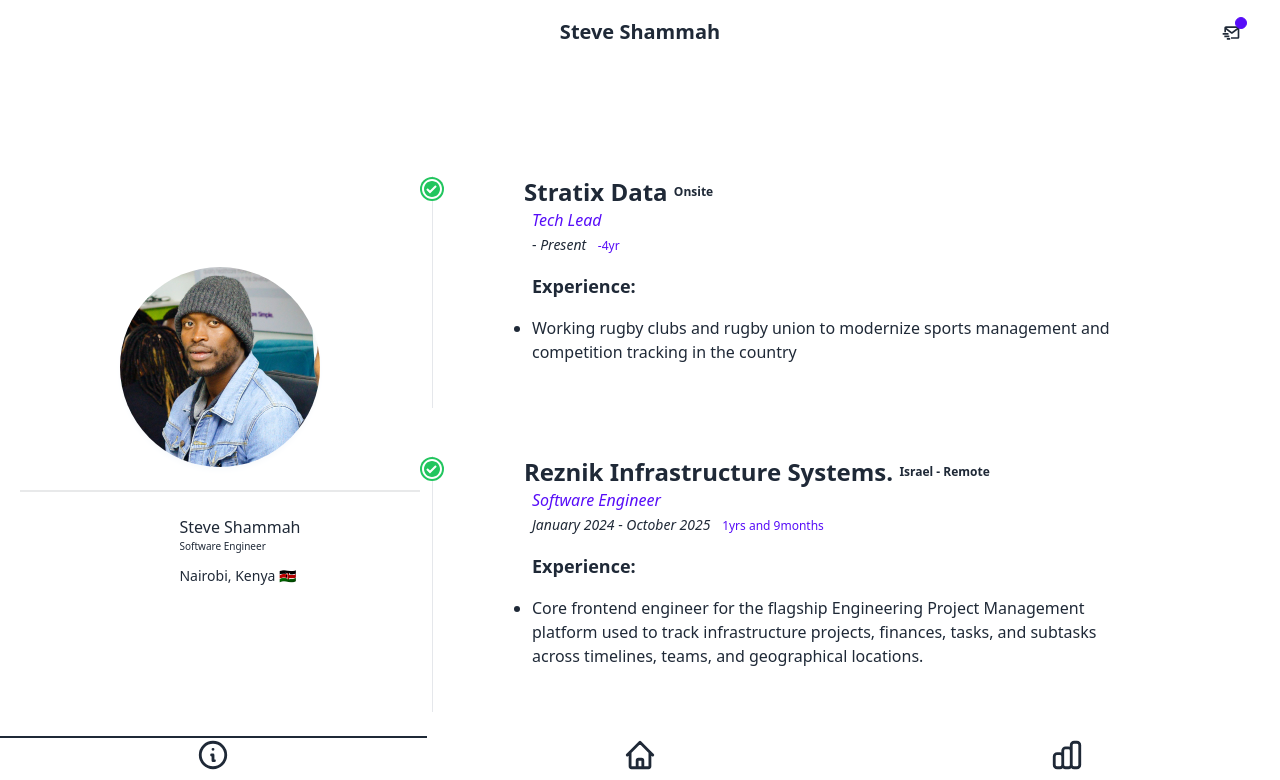
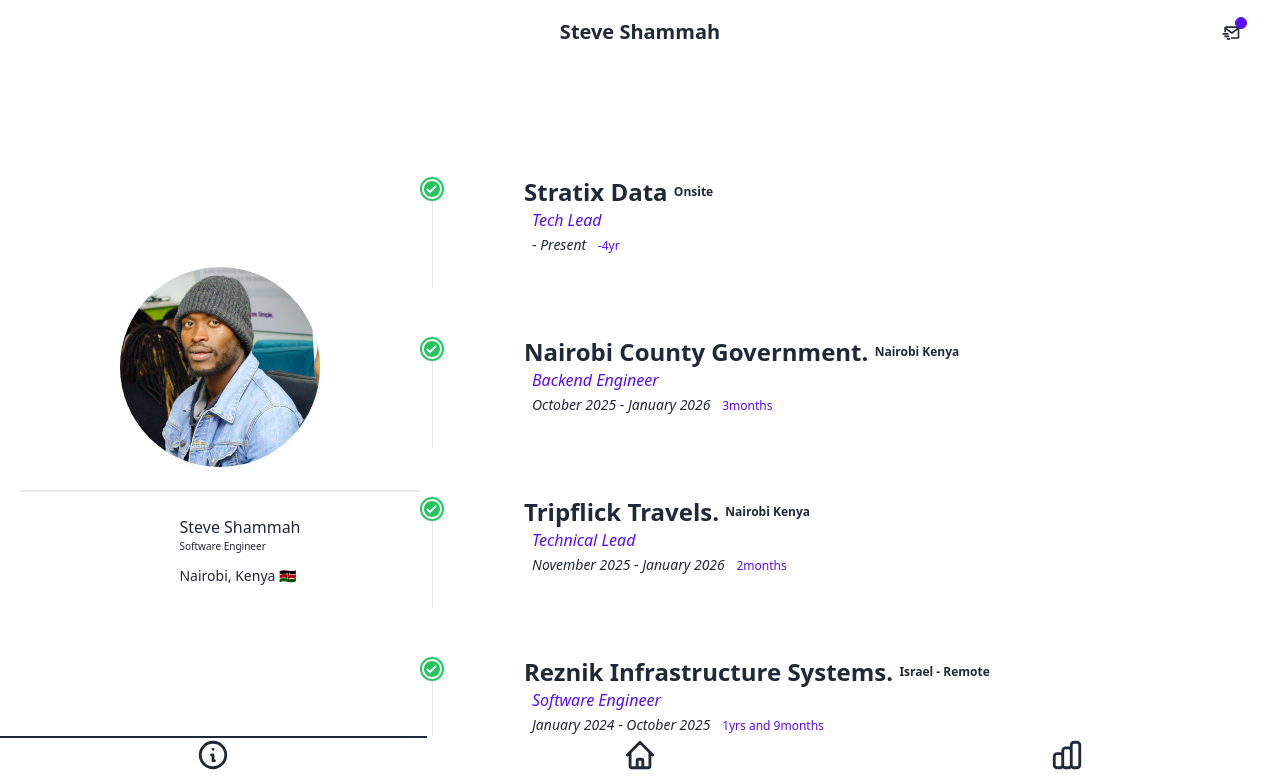
Before and after one commit to steveshammah/my-portfolio, a Next.js app: page /experience in a window 1280 px wide. Shown: the top 780 px of the page. Built offline with nearby package versions, Linux system fonts and the light colour scheme.

Commit message:
chore: updates

```diff
--- a/components/time-lapse.tsx
+++ b/components/time-lapse.tsx
@@ -30,11 +30,11 @@
 
   return (
     <div className="flex lg:ml-[420px] items-center justify-center h-full w-full lg:w-[80%] overflow-y-auto min-h-fit py-28">
-      <div className="flex flex-col overflow-y-auto items-center gap-12 min-h-fit">
+      <div className="flex justify-start flex-col overflow-y-auto items-center gap-12 min-h-fit w-full">
         {jobs?.map((exp: any, index: number) => (
           <div
             key={`${index}`}
-            className="flex-1 relative flex pb-8 last:pb-0
+            className="flex-1 relative flex pb-8 last:pb-0 w-full
             h-auto flex-col items-baseline gap-6 md:flex-row md:gap-12"
           >
             <div className="absolute inset-0 flex w-6 items-center justify-center">
@@ -68,7 +68,7 @@
                           duration(exp.joinDateLong, exp.leaveDateLong)}
                       </small>
                     </div>
-                    <div className="job-description">
+                    {/* <div className="job-description">
                       <h3 className="text-lg font-semibold my-4">
                         Experience:{" "}
                       </h3>
@@ -81,7 +81,7 @@
                           );
                         })}
                       </ul>
-                    </div>
+                    </div> */}
                   </div>
                 </div>
               </div>
--- a/data.tsx
+++ b/data.tsx
@@ -7,6 +7,7 @@
 import nci from "@images/nci.png";
 import stratix from "@images/stratixdata.png";
 import naq from "@images/naq.png";
+import tripflick from "@images/tripflicks.png";
 
 export const jobs = [
   {
@@ -17,9 +18,36 @@
     leaveDateLong: "",
     location: "Onsite",
     role: "Tech Lead",
-    desc: [
-      "Working rugby clubs and rugby union to modernize sports management and competition tracking in the country",
-    ],
+    desc:[]
+    // desc: [
+    //   "Working rugby clubs and rugby union to modernize sports management and competition tracking in the country",
+    // ],
+  },
+   {
+    company: "Nairobi County Government.",
+    joinDate: "October 2025",
+    leaveDate: "January 2026",
+    joinDateLong: "2025-10-01",
+    leaveDateLong: "2026-01-05",
+    location: "Nairobi Kenya",
+    role: "Backend Engineer",
+    desc:[]
+    // desc: [
+    //   "Core frontend engineer for the flagship Engineering Project Management platform used to track infrastructure projects, finances, tasks, and subtasks across timelines, teams, and geographical locations.",
+    // ],
+  },
+     {
+    company: "Tripflick Travels.",
+    joinDate: "November 2025",
+    leaveDate: "January 2026",
+    joinDateLong: "2025-10-15",
+    leaveDateLong: "2026-01-10",
+    location: "Nairobi Kenya",
+    role: "Technical Lead",
+    desc:[]
+    // desc: [
+    //   "Core frontend engineer for the flagship Engineering Project Management platform used to track infrastructure projects, finances, tasks, and subtasks across timelines, teams, and geographical locations.",
+    // ],
   },
   {
     company: "Reznik Infrastructure Systems.",
@@ -29,9 +57,10 @@
     leaveDateLong: "2025-10-31",
     location: "Israel - Remote",
     role: "Software Engineer",
-    desc: [
-      "Core frontend engineer for the flagship Engineering Project Management platform used to track infrastructure projects, finances, tasks, and subtasks across timelines, teams, and geographical locations.",
-    ],
+    desc:[]
+    // desc: [
+    //   "Core frontend engineer for the flagship Engineering Project Management platform used to track infrastructure projects, finances, tasks, and subtasks across timelines, teams, and geographical locations.",
+    // ],
   },
 
   {
@@ -42,14 +71,15 @@
     leaveDateLong: "2024-02-08",
     role: "Software Engineer",
     location: "Nairobi - Hybrid",
+    desc:[]
 
-    desc: [
-      "Led the development and contributed in the design of the HealthCloud API- A knowledge base on how Slade360 works and how to build on top of the APIs and NCI Portal - A health navigator for people affected by cancer in partnership with the National Cancer Institute of Kenya. (Typescript, NextJs, GCP, K8s, Tailwind)",
-      "Involved in re-platforming of some the existing fronted infrastructure from Google Cloud Run (GCR) to Google Kubernetes Engine (GKE) resulting in a Net reduced infrastructure cost across the company of about 50%.(Typescript NextJs, GCP, Sentry, MsClarity)",
-      "Rewrote the internal Call Center Application that integrates with AfricasTalking Voice API to a maintainable and cost efficient stack i.e From Monorepo and GCR to Standalone NextJs and GKE (Nx, NextJs, Typescript, Tailwind, Docker, GCP)",
-      "Part of the Core Slade360 Team that maintained and deployed the frontend of the Electronic Medical Records system (Javascript, AngularJs, Less, Grunt, Webpack, Ansible, Gitlab) ",
-      "Trained and helped with the onboarding of new Frontend hires and interns",
-    ],
+    // desc: [
+    //   "Led the development and contributed in the design of the HealthCloud API- A knowledge base on how Slade360 works and how to build on top of the APIs and NCI Portal - A health navigator for people affected by cancer in partnership with the National Cancer Institute of Kenya. (Typescript, NextJs, GCP, K8s, Tailwind)",
+    //   "Involved in re-platforming of some the existing fronted infrastructure from Google Cloud Run (GCR) to Google Kubernetes Engine (GKE) resulting in a Net reduced infrastructure cost across the company of about 50%.(Typescript NextJs, GCP, Sentry, MsClarity)",
+    //   "Rewrote the internal Call Center Application that integrates with AfricasTalking Voice API to a maintainable and cost efficient stack i.e From Monorepo and GCR to Standalone NextJs and GKE (Nx, NextJs, Typescript, Tailwind, Docker, GCP)",
+    //   "Part of the Core Slade360 Team that maintained and deployed the frontend of the Electronic Medical Records system (Javascript, AngularJs, Less, Grunt, Webpack, Ansible, Gitlab) ",
+    //   "Trained and helped with the onboarding of new Frontend hires and interns",
+    // ],
   },
   {
     company: "Takeover Ke",
@@ -59,7 +89,8 @@
     leaveDateLong: "",
     location: "Onsite",
     role: "Tech Lead",
-    desc: ["Working with Tony Jerym - Backend Eng, to buil"],
+    desc:[]
+    // desc: ["Working with Tony Jerym - Backend Eng, to buil"],
   },
   // {
   //   company: "Resolution Insurance Ltd",
@@ -224,6 +255,19 @@
     git: "",
     url: "https://web.healthcloud.sh",
   },
+    {
+    name: "Tripflick Travles",
+    stack: [
+      "Next",
+      "Vercel",
+    ],
+    image: tripflick,
+    about:
+      "This is the official website for Tripflick Travel agency for curated trips and study tours",
+
+    git: "",
+    url: "https://tripflicktravels.com/",
+  },
   {
     name: "The Good App",
     stack: [
```
Also changed, not shown: 1 other file (tests, documents, lock files or other folders).
